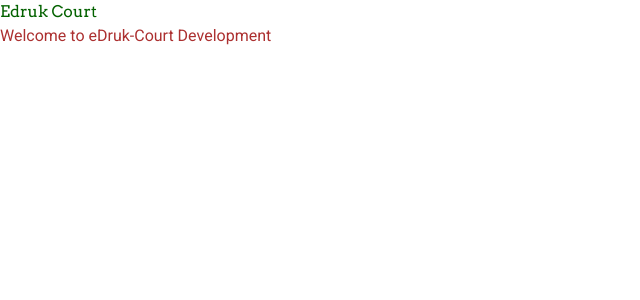
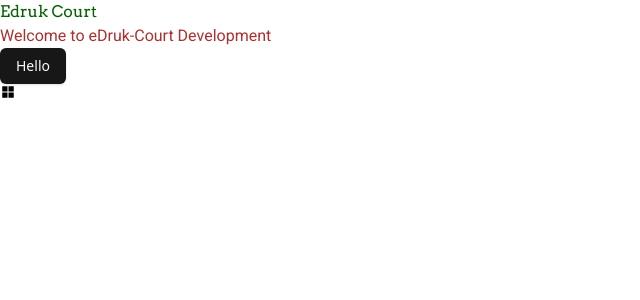
Before and after one commit to ThuktenSingye/edruk_court_frontend, a Next.js app: page / in a window 1280 px wide. Shown: the top 300 px of the page, without its empty margins (0-640 px from the left). Built offline with nearby package versions, Linux system fonts and the light colour scheme.

Commit message:
Shadcn and Icon Setup

```diff
--- a/src/app/globals.css
+++ b/src/app/globals.css
@@ -3,3 +3,8 @@
 @tailwind base;
 @tailwind components;
 @tailwind utilities;
+@layer base {
+  :root {
+    --radius: 0.5rem
+  }
+}
--- a/src/app/page.tsx
+++ b/src/app/page.tsx
@@ -1,4 +1,7 @@
 /** @format */
+
+import { Button } from "@/components/ui/button";
+import { AiFillAppstore } from "react-icons/ai";
 
 export default function Home() {
   return (
@@ -7,6 +10,10 @@ export default function Home() {
       <h1 className="font-body text-error">
         Welcome to eDruk-Court Development
       </h1>
+      <div>
+        <Button>Hello</Button>
+        <AiFillAppstore />
+      </div>
     </div>
   );
 }
--- /dev/null
+++ b/src/components/ui/avatar.tsx
@@ -0,0 +1,50 @@
+"use client"
+
+import * as React from "react"
+import * as AvatarPrimitive from "@radix-ui/react-avatar"
+
+import { cn } from "@/lib/utils"
+
+const Avatar = React.forwardRef<
+  React.ElementRef<typeof AvatarPrimitive.Root>,
+  React.ComponentPropsWithoutRef<typeof AvatarPrimitive.Root>
+>(({ className, ...props }, ref) => (
+  <AvatarPrimitive.Root
+    ref={ref}
+    className={cn(
+      "relative flex h-10 w-10 shrink-0 overflow-hidden rounded-full",
+      className
+    )}
+    {...props}
+  />
+))
+Avatar.displayName = AvatarPrimitive.Root.displayName
+
+const AvatarImage = React.forwardRef<
+  React.ElementRef<typeof AvatarPrimitive.Image>,
+  React.ComponentPropsWithoutRef<typeof AvatarPrimitive.Image>
+>(({ className, ...props }, ref) => (
+  <AvatarPrimitive.Image
+    ref={ref}
+    className={cn("aspect-square h-full w-full", className)}
+    {...props}
+  />
+))
+AvatarImage.displayName = AvatarPrimitive.Image.displayName
+
+const AvatarFallback = React.forwardRef<
+  React.ElementRef<typeof AvatarPrimitive.Fallback>,
+  React.ComponentPropsWithoutRef<typeof AvatarPrimitive.Fallback>
+>(({ className, ...props }, ref) => (
+  <AvatarPrimitive.Fallback
+    ref={ref}
+    className={cn(
+      "flex h-full w-full items-center justify-center rounded-full bg-neutral-100 dark:bg-neutral-800",
+      className
+    )}
+    {...props}
+  />
+))
+AvatarFallback.displayName = AvatarPrimitive.Fallback.displayName
+
+export { Avatar, AvatarImage, AvatarFallback }
--- /dev/null
+++ b/src/components/ui/button.tsx
@@ -0,0 +1,57 @@
+import * as React from "react"
+import { Slot } from "@radix-ui/react-slot"
+import { cva, type VariantProps } from "class-variance-authority"
+
+import { cn } from "@/lib/utils"
+
+const buttonVariants = cva(
+  "inline-flex items-center justify-center gap-2 whitespace-nowrap rounded-md text-sm font-medium transition-colors focus-visible:outline-none focus-visible:ring-1 focus-visible:ring-neutral-950 disabled:pointer-events-none disabled:opacity-50 [&_svg]:pointer-events-none [&_svg]:size-4 [&_svg]:shrink-0 dark:focus-visible:ring-neutral-300",
+  {
+    variants: {
+      variant: {
+        default:
+          "bg-neutral-900 text-neutral-50 shadow hover:bg-neutral-900/90 dark:bg-neutral-50 dark:text-neutral-900 dark:hover:bg-neutral-50/90",
+        destructive:
+          "bg-red-500 text-neutral-50 shadow-sm hover:bg-red-500/90 dark:bg-red-900 dark:text-neutral-50 dark:hover:bg-red-900/90",
+        outline:
+          "border border-neutral-200 bg-white shadow-sm hover:bg-neutral-100 hover:text-neutral-900 dark:border-neutral-800 dark:bg-neutral-950 dark:hover:bg-neutral-800 dark:hover:text-neutral-50",
+        secondary:
+          "bg-neutral-100 text-neutral-900 shadow-sm hover:bg-neutral-100/80 dark:bg-neutral-800 dark:text-neutral-50 dark:hover:bg-neutral-800/80",
+        ghost: "hover:bg-neutral-100 hover:text-neutral-900 dark:hover:bg-neutral-800 dark:hover:text-neutral-50",
+        link: "text-neutral-900 underline-offset-4 hover:underline dark:text-neutral-50",
+      },
+      size: {
+        default: "h-9 px-4 py-2",
+        sm: "h-8 rounded-md px-3 text-xs",
+        lg: "h-10 rounded-md px-8",
+        icon: "h-9 w-9",
+      },
+    },
+    defaultVariants: {
+      variant: "default",
+      size: "default",
+    },
+  }
+)
+
+export interface ButtonProps
+  extends React.ButtonHTMLAttributes<HTMLButtonElement>,
+    VariantProps<typeof buttonVariants> {
+  asChild?: boolean
+}
+
+const Button = React.forwardRef<HTMLButtonElement, ButtonProps>(
+  ({ className, variant, size, asChild = false, ...props }, ref) => {
+    const Comp = asChild ? Slot : "button"
+    return (
+      <Comp
+        className={cn(buttonVariants({ variant, size, className }))}
+        ref={ref}
+        {...props}
+      />
+    )
+  }
+)
+Button.displayName = "Button"
+
+export { Button, buttonVariants }
--- /dev/null
+++ b/src/lib/utils.ts
@@ -0,0 +1,8 @@
+/** @format */
+
+import { clsx, type ClassValue } from "clsx";
+import { twMerge } from "tailwind-merge";
+
+export function cn(...inputs: ClassValue[]) {
+  return twMerge(clsx(inputs));
+}
--- a/tailwind.config.ts
+++ b/tailwind.config.ts
@@ -3,6 +3,7 @@
 import type { Config } from "tailwindcss";
 
 export default {
+    darkMode: ["class"],
     content: [
     "./src/pages/**/*.{js,ts,jsx,tsx,mdx}",
     "./src/components/**/*.{js,ts,jsx,tsx,mdx}",
@@ -11,19 +12,24 @@ export default {
   theme: {
   	extend: {
   		colors: {
-        primary: "#046200",
-        secondary: "#1F316F",
-        background: "#E5E8EF",
-        textPrimary: "#0E1632",
-        textSecondary: "#323C47",
-        success: "#046200",
-        error: "#AC3030",
+  			primary: '#046200',
+  			secondary: '#1F316F',
+  			background: '#E5E8EF',
+  			textPrimary: '#0E1632',
+  			textSecondary: '#323C47',
+  			success: '#046200',
+  			error: '#AC3030'
   		},
   		fontFamily: {
-        heading: "var(--font-arvo)",
-        body: "var(--font-roboto)",
+  			heading: 'var(--font-arvo)',
+  			body: 'var(--font-roboto)'
   		},
+  		borderRadius: {
+  			lg: 'var(--radius)',
+  			md: 'calc(var(--radius) - 2px)',
+  			sm: 'calc(var(--radius) - 4px)'
+  		}
+  	}
   },
-  },
-  plugins: [],
+  plugins: [require("tailwindcss-animate")],
 } satisfies Config;
```
Also changed, not shown: package.json (+13 -5 lines), components.json (added), 1 other file (tests, documents, lock files or other folders). Lines whose indentation alone changed are shown as unchanged.
